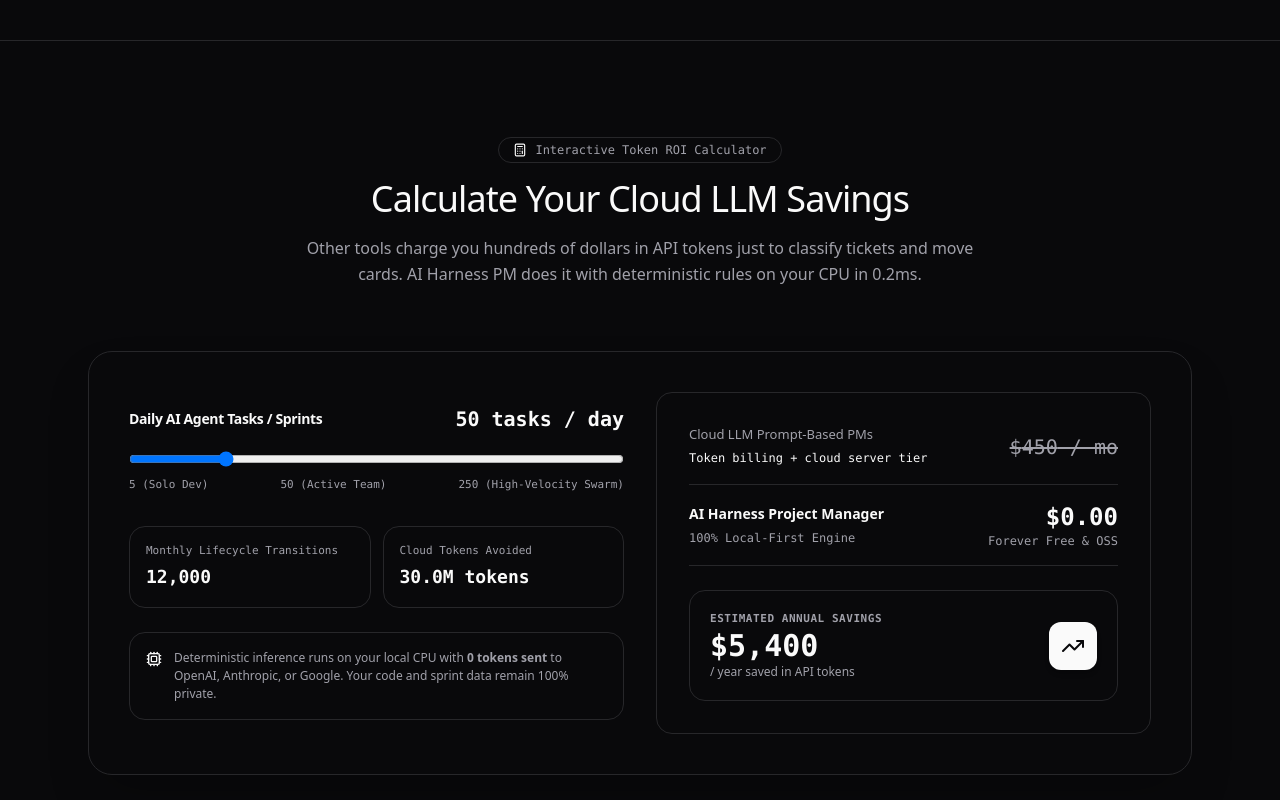
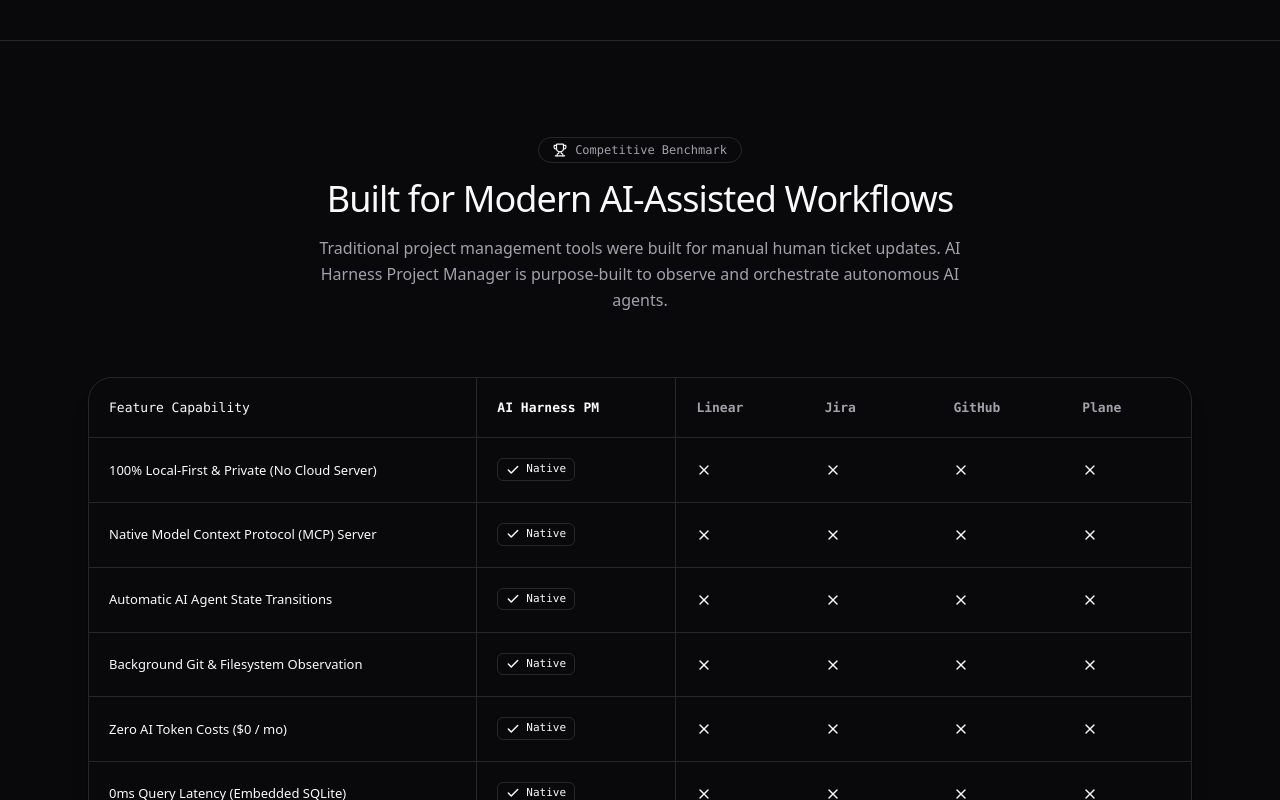
Before and after one commit to abuzarkhan1/Kanban_Connector_For_Ai_Harness, a React (Vite) app in the folder website/: page / in a window 1280 px wide. Shown: the part 3860-4660 px from the top of the page. Built offline with nearby package versions, Linux system fonts and the light colour scheme.

Commit message:
refactor(website): remove Token ROI calculator section as requested

```diff
--- a/website/src/App.tsx
+++ b/website/src/App.tsx
@@ -3,7 +3,6 @@
 import { InteractiveBoardDemo } from './components/InteractiveBoardDemo'
 import { McpTopologyExplorer } from './components/McpTopologyExplorer'
 import { ArchitectureDeepDive } from './components/ArchitectureDeepDive'
-import { TokenRoiCalculator } from './components/TokenRoiCalculator'
 import { ComparisonMatrix } from './components/ComparisonMatrix'
 import { DownloadHub } from './components/DownloadHub'
 import { FaqSection } from './components/FaqSection'
@@ -41,9 +40,6 @@
         {/* Deterministic Architecture Deep Dive */}
         <ArchitectureDeepDive />
 
-        {/* Token ROI Calculator */}
-        <TokenRoiCalculator />
-
         {/* Competitive Benchmark Comparison */}
         <ComparisonMatrix />
 
--- a/website/src/components/TokenRoiCalculator.tsx
+++ /dev/null
@@ -1,144 +0,0 @@
-import React, { useState } from 'react'
-import { Calculator, TrendingUp, Cpu } from 'lucide-react'
-import { sounds } from '../lib/audio'
-
-export const TokenRoiCalculator: React.FC = () => {
-  const [dailyTasks, setDailyTasks] = useState(50)
-
-  const transitionsPerTask = 8
-  const tokensPerTransition = 2500
-  const monthlyTasks = dailyTasks * 30
-  const monthlyTransitions = monthlyTasks * transitionsPerTask
-  const monthlyTokens = monthlyTransitions * tokensPerTransition
-  const monthlyCloudCost = Math.round((monthlyTokens / 1000) * 0.015)
-  const yearlySavings = monthlyCloudCost * 12
-
-  const handleSliderChange = (e: React.ChangeEvent<HTMLInputElement>) => {
-    setDailyTasks(Number(e.target.value))
-    sounds.playClick()
-  }
-
-  return (
-    <section id="roi" className="py-24 bg-background relative border-b border-border/40">
-      <div className="max-w-6xl mx-auto px-6">
-        <div className="text-center max-w-2xl mx-auto mb-16">
-          <div className="inline-flex items-center gap-2 px-3.5 py-1 rounded-full border border-border bg-muted/40 text-xs font-mono text-muted-foreground mb-4">
-            <Calculator className="size-3.5 text-foreground" />
-            <span>Interactive Token ROI Calculator</span>
-          </div>
-          <h2 className="text-3xl sm:text-4xl font-medium tracking-tight text-foreground mb-4">
-            Calculate Your Cloud LLM Savings
-          </h2>
-          <p className="text-base text-muted-foreground leading-relaxed">
-            Other tools charge you hundreds of dollars in API tokens just to classify tickets and move cards. AI
-            Harness PM does it with deterministic rules on your CPU in 0.2ms.
-          </p>
-        </div>
-
-        {/* Interactive Calculator Shell */}
-        <div className="rounded-3xl border border-border bg-card p-6 sm:p-10 shadow-2xl">
-          <div className="grid grid-cols-1 lg:grid-cols-12 gap-8 items-center">
-            {/* Left Control Column (6 cols) */}
-            <div className="lg:col-span-6 space-y-6">
-              <div>
-                <div className="flex items-center justify-between mb-3">
-                  <label htmlFor="tasks-slider" className="text-sm font-semibold text-foreground tracking-tight">
-                    Daily AI Agent Tasks / Sprints
-                  </label>
-                  <span className="font-mono text-xl font-bold text-foreground">
-                    {dailyTasks} tasks / day
-                  </span>
-                </div>
-                <input
-                  id="tasks-slider"
-                  type="range"
-                  min="5"
-                  max="250"
-                  step="5"
-                  value={dailyTasks}
-                  onChange={handleSliderChange}
-                  className="w-full accent-foreground h-2 bg-muted rounded-lg cursor-pointer border border-border"
-                />
-                <div className="flex justify-between text-[11px] font-mono text-muted-foreground mt-2">
-                  <span>5 (Solo Dev)</span>
-                  <span>50 (Active Team)</span>
-                  <span>250 (High-Velocity Swarm)</span>
-                </div>
-              </div>
-
-              {/* Breakdown Grid */}
-              <div className="grid grid-cols-2 gap-3 pt-2">
-                <div className="p-4 rounded-2xl border border-border bg-muted/30">
-                  <div className="text-[11px] font-mono text-muted-foreground">Monthly Lifecycle Transitions</div>
-                  <div className="text-lg font-bold text-foreground font-mono mt-1">
-                    {monthlyTransitions.toLocaleString()}
-                  </div>
-                </div>
-                <div className="p-4 rounded-2xl border border-border bg-muted/30">
-                  <div className="text-[11px] font-mono text-muted-foreground">Cloud Tokens Avoided</div>
-                  <div className="text-lg font-bold text-foreground font-mono mt-1">
-                    {(monthlyTokens / 1_000_000).toFixed(1)}M tokens
-                  </div>
-                </div>
-              </div>
-
-              <div className="p-4 rounded-2xl border border-border bg-muted/20 text-[12px] text-muted-foreground flex items-start gap-3">
-                <Cpu className="size-4 text-foreground shrink-0 mt-0.5" />
-                <p>
-                  Deterministic inference runs on your local CPU with <strong>0 tokens sent</strong> to OpenAI,
-                  Anthropic, or Google. Your code and sprint data remain 100% private.
-                </p>
-              </div>
-            </div>
-
-            {/* Right Comparison Column (6 cols) */}
-            <div className="lg:col-span-6 rounded-2xl border border-border bg-muted/30 p-6 sm:p-8 flex flex-col justify-between space-y-6">
-              <div className="space-y-4">
-                {/* Cloud Tool Price */}
-                <div className="flex items-center justify-between pb-4 border-b border-border">
-                  <div>
-                    <span className="text-[13px] text-muted-foreground block">Cloud LLM Prompt-Based PMs</span>
-                    <span className="text-xs text-muted-foreground/80 font-mono">Token billing + cloud server tier</span>
-                  </div>
-                  <div className="text-right">
-                    <span className="text-xl font-mono line-through text-muted-foreground">
-                      ${monthlyCloudCost} / mo
-                    </span>
-                  </div>
-                </div>
-
-                {/* AI Harness PM Price */}
-                <div className="flex items-center justify-between pb-4 border-b border-border">
-                  <div>
-                    <span className="text-[14px] font-semibold text-foreground block">AI Harness Project Manager</span>
-                    <span className="text-xs text-muted-foreground font-mono">100% Local-First Engine</span>
-                  </div>
-                  <div className="text-right">
-                    <span className="text-2xl font-mono font-bold text-foreground">$0.00</span>
-                    <span className="text-xs text-muted-foreground block font-mono">Forever Free & OSS</span>
-                  </div>
-                </div>
-              </div>
-
-              {/* Net Annual Savings Card in clean monochromatic style */}
-              <div className="p-5 rounded-2xl bg-foreground/[0.04] border border-border flex items-center justify-between">
-                <div>
-                  <span className="text-[11px] font-mono uppercase tracking-wider text-muted-foreground font-semibold block">
-                    Estimated Annual Savings
-                  </span>
-                  <span className="text-2xl sm:text-3xl font-bold font-mono text-foreground">
-                    ${yearlySavings.toLocaleString()}
-                  </span>
-                  <span className="text-xs text-muted-foreground block">/ year saved in API tokens</span>
-                </div>
-                <div className="size-12 rounded-xl bg-foreground text-background grid place-items-center font-bold shadow-md">
-                  <TrendingUp className="size-6" />
-                </div>
-              </div>
-            </div>
-          </div>
-        </div>
-      </div>
-    </section>
-  )
-}
```
